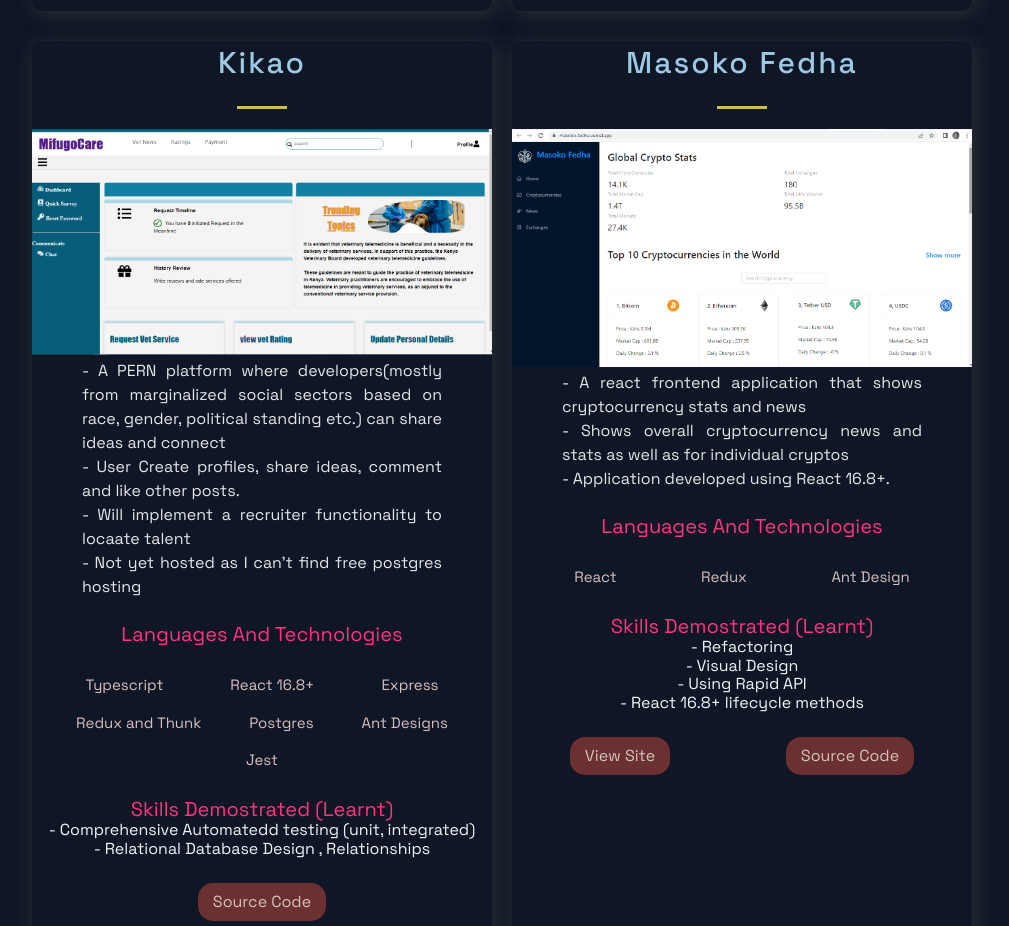
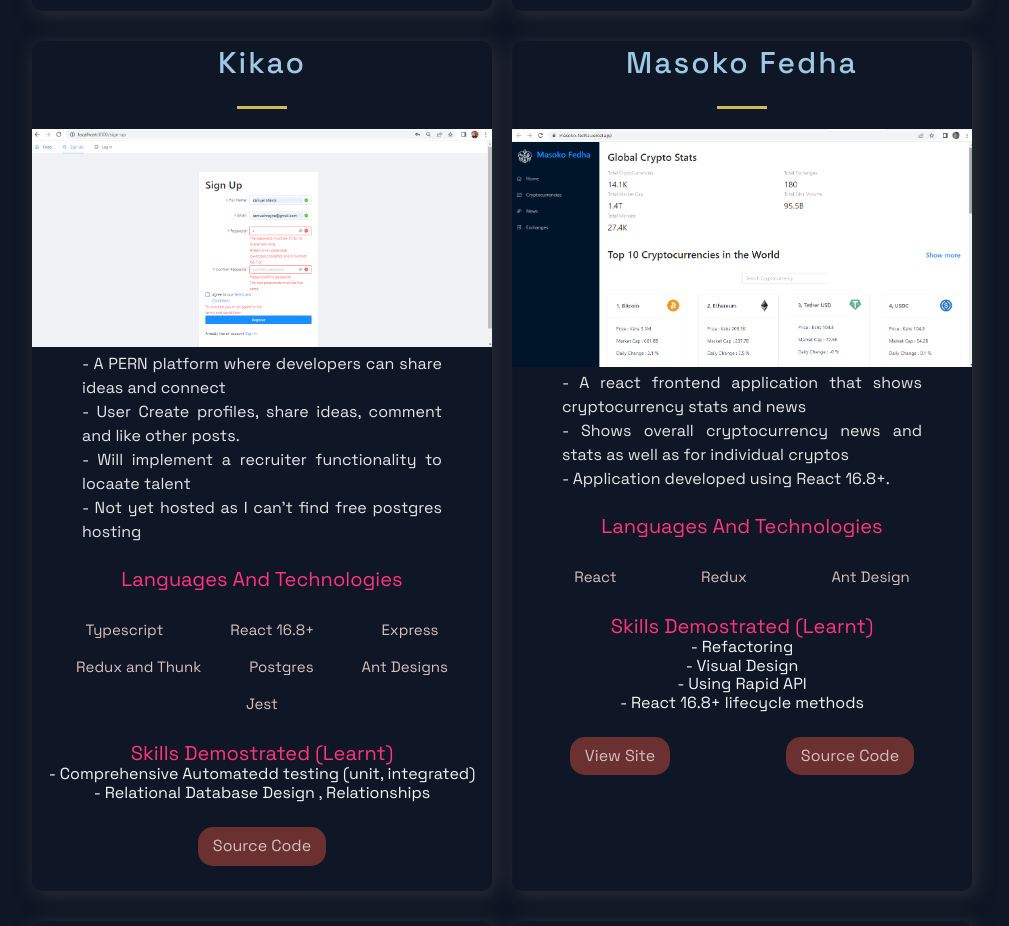
Before and after one commit to samuelmaina/portifolio, a Next.js app: page / in a window 1280 px wide. Shown: the part 2260-3186 px from the top of the page, without its empty margins (138-1147 px from the left). Built offline with nearby package versions, Linux system fonts and the light colour scheme.

Commit message:
Put the a legit picture  for kikao

```diff
--- a/src/constants/constants.js
+++ b/src/constants/constants.js
@@ -44,12 +44,12 @@
   {
     title: "Kikao",
     description: [
-      "A PERN platform where developers(mostly from marginalized social sectors based on race, gender, political standing etc.) can share ideas and connect",
+      "A PERN platform where developers can share ideas and connect",
       "User Create profiles, share ideas, comment and like other posts.",
       "Will implement a recruiter functionality to locaate talent ",
       "Not yet hosted as I can't find free postgres hosting",
     ],
-    images: ["/images/mifugoCare.png"],
+    images: ["/images/kikao.png"],
     tags: [
       "Typescript ",
       "React 16.8+ ",
```
Also changed, not shown: public/images/kikao.png (added).
